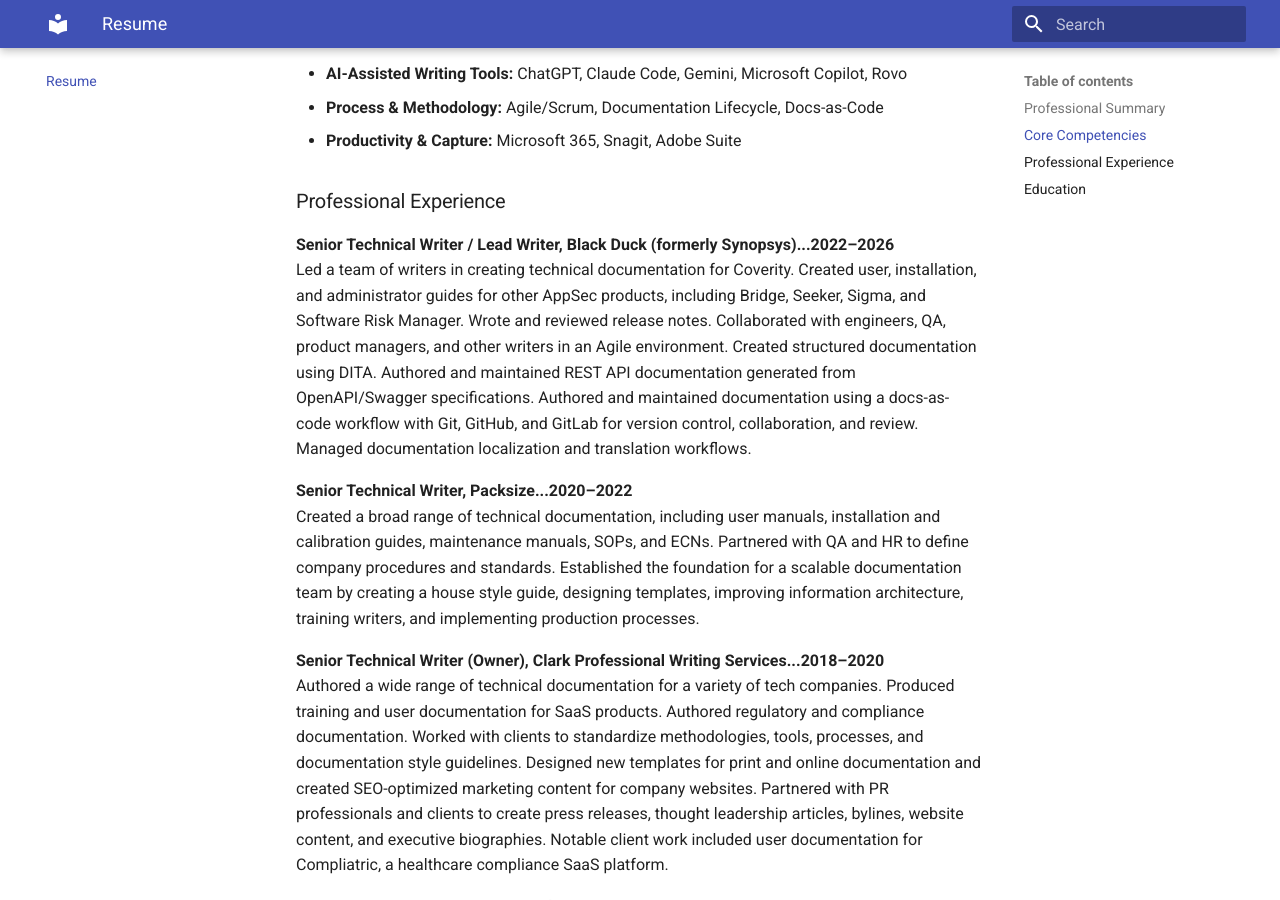
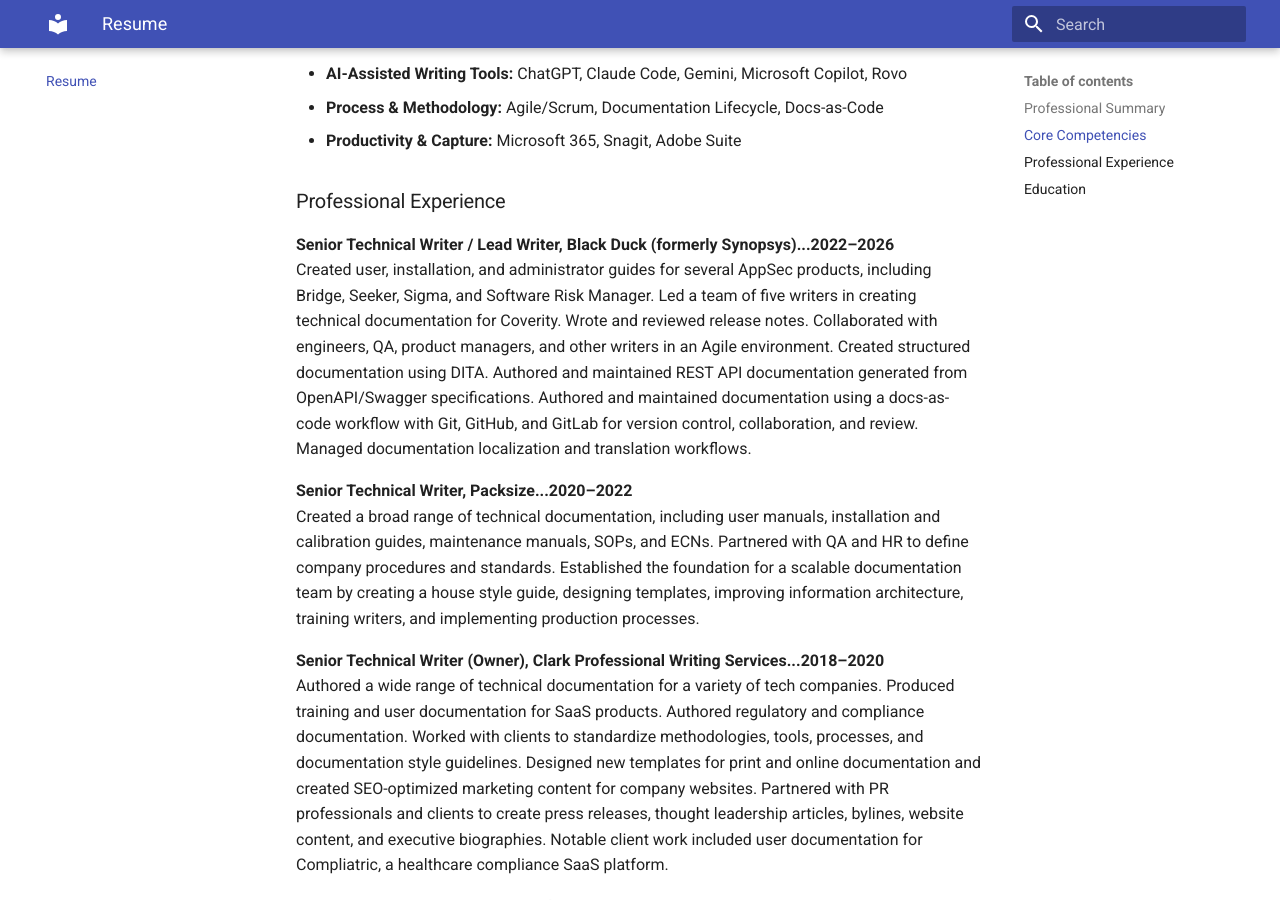
Before and after one commit to pclark22/tech-writing-portfolio, an MkDocs documentation site: the page built from docs/resume.md, in a window 1280 px wide and 900 px high, scrolled down 745 px. Built offline with MkDocs 1.6.1 and Material for MkDocs 9.7.7, drawn with Linux system fonts in a browser that asks for light colours.

Commit message:
Updated resume

```diff
--- a/docs/resume.md
+++ b/docs/resume.md
@@ -17,7 +17,7 @@
 
 ### Professional Experience
 **Senior Technical Writer / Lead Writer, Black Duck (formerly Synopsys)...2022–2026**
-Led a team of writers in creating technical documentation for Coverity. Created user, installation, and administrator guides for other AppSec products, including Bridge, Seeker, Sigma, and Software Risk Manager. Wrote and reviewed release notes. Collaborated with engineers, QA, product managers, and other writers in an Agile environment. Created structured documentation using DITA. Authored and maintained REST API documentation generated from OpenAPI/Swagger specifications. Authored and maintained documentation using a docs-as-code workflow with Git, GitHub, and GitLab for version control, collaboration, and review. Managed documentation localization and translation workflows.
+Created user, installation, and administrator guides for several AppSec products, including Bridge, Seeker, Sigma, and Software Risk Manager. Led a team of five writers in creating technical documentation for Coverity. Wrote and reviewed release notes. Collaborated with engineers, QA, product managers, and other writers in an Agile environment. Created structured documentation using DITA. Authored and maintained REST API documentation generated from OpenAPI/Swagger specifications. Authored and maintained documentation using a docs-as-code workflow with Git, GitHub, and GitLab for version control, collaboration, and review. Managed documentation localization and translation workflows.
 
 **Senior Technical Writer, Packsize...2020–2022**
 Created a broad range of technical documentation, including user manuals, installation and calibration guides, maintenance manuals, SOPs, and ECNs. Partnered with QA and HR to define company procedures and standards. Established the foundation for a scalable documentation team by creating a house style guide, designing templates, improving information architecture, training writers, and implementing production processes.
```
